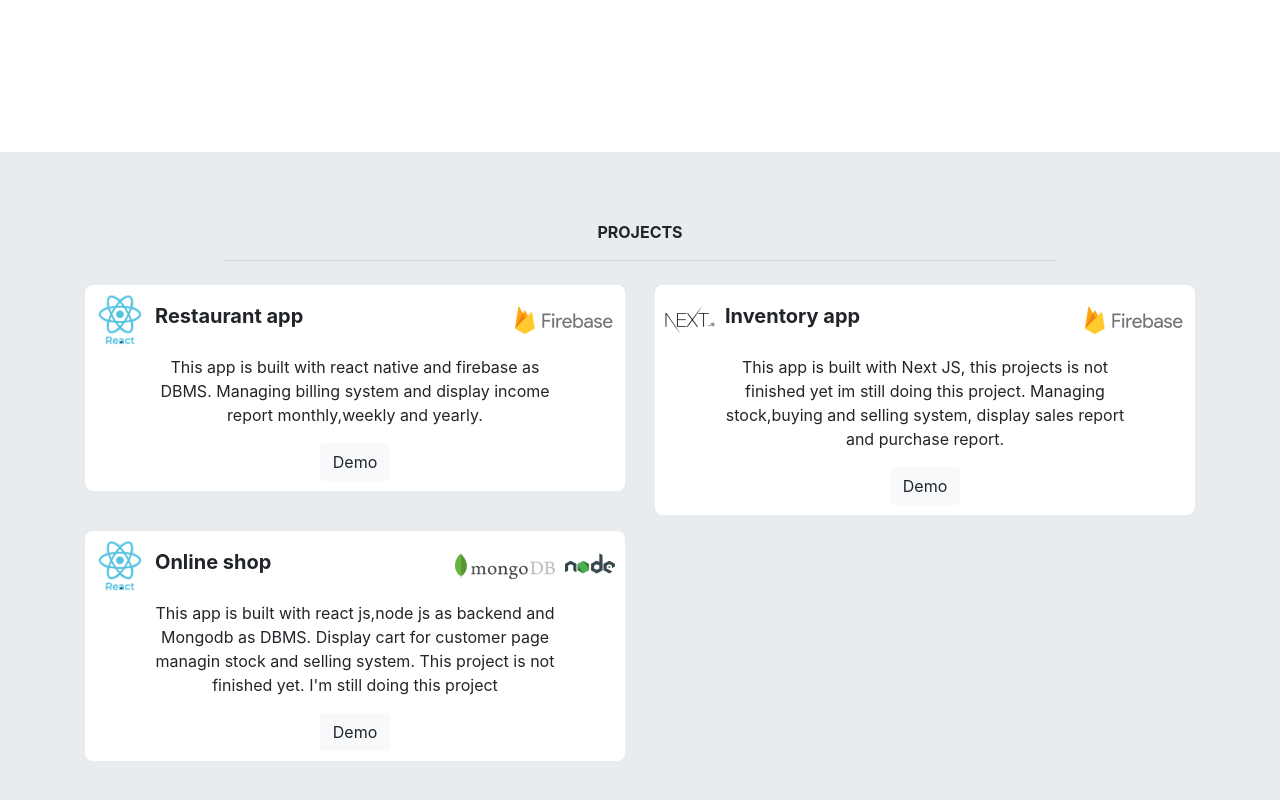
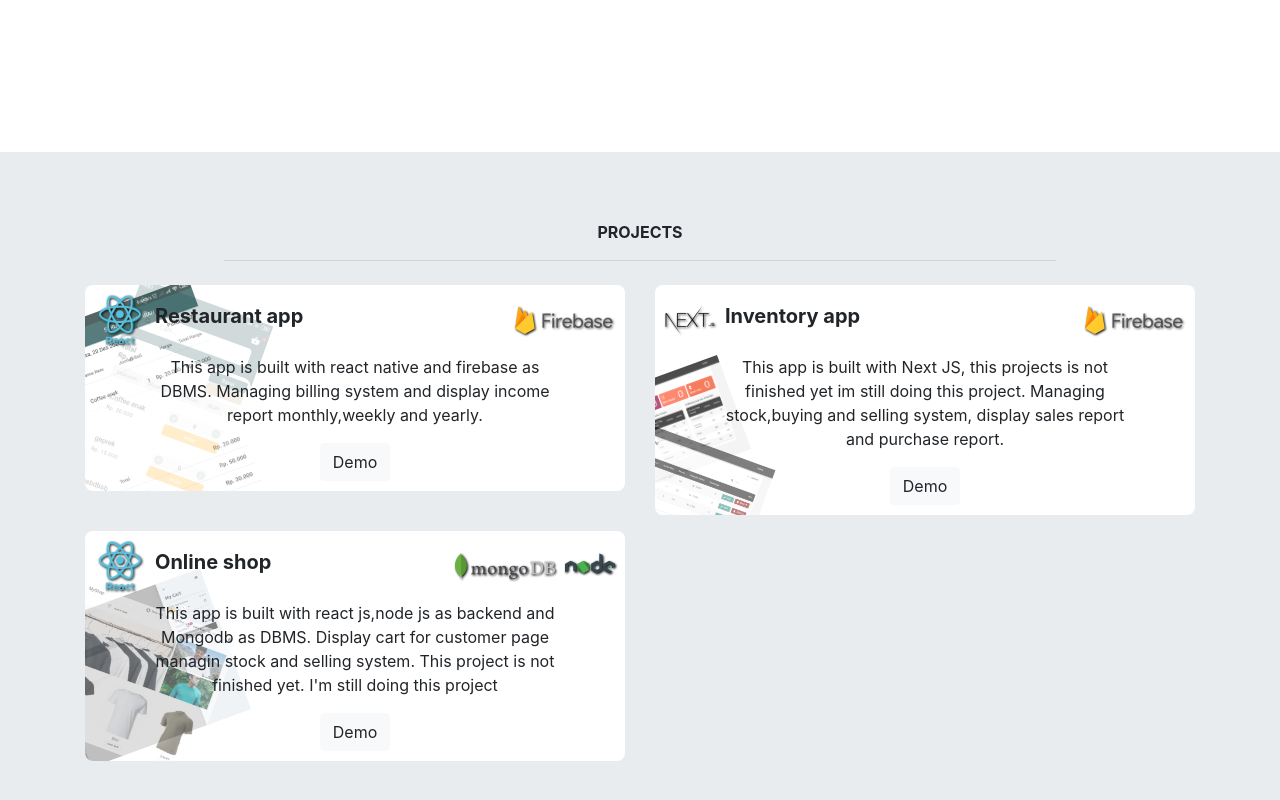
Before and after one commit to yeremiaChris/yeremiaChris.github.io, a plain HTML site: page index.html in a window 1280 px wide. Shown: the part 1536-2336 px from the top of the page. Drawn offline with nearby package versions, Linux system fonts and the light colour scheme.

Commit message:
- membuat gambar di projectnya

```diff
--- a/index.html
+++ b/index.html
@@ -24,7 +24,7 @@
     <!-- navbar -->
     <nav  class="navbar sticky-top navbar-expand-lg navbar-light bg-light shadow-sm p-2">
         <div id="home" class="container">
-            <a class="navbar-brand" >MyPortofolio</a>
+            <a class="navbar-brand" href="#home">MyPortofolio</a>
             <button class="navbar-toggler" type="button" data-toggle="collapse" data-target="#navbarNav"
                 aria-controls="navbarNav" aria-expanded="false" aria-label="Toggle navigation">
                 <span class="navbar-toggler-icon"></span>
@@ -132,7 +132,10 @@
             </div>
             <div class="row mb-3">
                 <div class="col-6 text-center">
-                   <div class="kotak satu">
+                    <div class="kotak satu">
+                        <img src="./gambar/jualDua.jpeg" class="gambarProjectSatu-1" alt="">
+                       <img src="./gambar/jual1.jpeg" class="gambarProjectSatu"  alt="">
+
                        <div class="dalamKotak">
                            <div style="display: flex; align-items: center;">
                                <div class="logo"></div>
@@ -144,12 +147,15 @@
                        </div>
                        <div class="keterangan">
                            <p>This app is built with react native and firebase as DBMS. Managing billing system and display income report monthly,weekly and yearly.</p>
+
                        </div>
                         <button type="button" class="btn btn-light">Demo</button>
                    </div>
                 </div>
                 <div class="col-6 text-center">
                    <div class="kotak satu">
+                    <img src="./gambar/inven1.png" class="gambarProjectDua-1" alt="">
+                    <img src="./gambar/inven2.png" class="gambarProjectDua" alt="">
                     <div class="dalamKotak">
                         <div style="display: flex; align-items: center;">
                             <div class="logo dua"></div>
@@ -169,6 +175,8 @@
             <div class="row">
                 <div class="col-6 text-center">
                     <div class="kotak satu">
+                        <img src="./gambar/online1.png" class="gambarProjectTiga-1" alt="">
+                        <img src="./gambar/online2.png" class="gambarProjectTiga" alt="">
                         <div class="dalamKotak">
                             <div style="display: flex; align-items: center;">
                                 <div class="logo"></div>
--- a/script.js
+++ b/script.js
@@ -1,6 +1,7 @@
 const anchor = document.querySelectorAll("ul li a");
+const logo = document.querySelector(".navbar-brand");
 const li = document.querySelectorAll("ul li");
-console.log(li);
+console.log(logo);
 for (const link of li) {
   link.addEventListener("click", function () {
     this.classList.add("active");
@@ -11,7 +12,16 @@ for (const link of li) {
     });
   });
 }
-
+logo.addEventListener("click", clickHandlerLogo);
+function clickHandlerLogo(e) {
+  e.preventDefault();
+  const href = this.getAttribute("href");
+  const offsetTop = document.querySelector(href).offsetTop;
+  scroll({
+    top: offsetTop,
+    behavior: "smooth",
+  });
+}
 for (const link of anchor) {
   link.addEventListener("click", clickHandler);
 }
--- a/styles.css
+++ b/styles.css
@@ -62,6 +62,8 @@ section {
   padding: 10px;
   cursor: pointer;
   transition: 0.8s;
+  overflow: hidden;
+  position: relative;
 }
 .kotak:hover {
   transform: scale(1.1);
@@ -70,6 +72,7 @@ section {
   display: flex;
   align-items: center;
   justify-content: space-between;
+  position: relative;
 }
 .dalamKotak h2 {
   font-size: 20px;
@@ -78,6 +81,7 @@ section {
 .keterangan {
   justify-content: center;
   display: flex;
+  position: relative;
 }
 .kotak .keterangan p {
   text-align: center;
@@ -91,6 +95,7 @@ section {
   background-position: center;
   background-size: cover;
   background-repeat: no-repeat;
+  filter: drop-shadow(1px 1px 1px black);
 }
 .logo.dua {
   background-image: url("./gambar/next.png");
@@ -118,3 +123,58 @@ section {
   display: flex;
   justify-content: flex-end;
 }
+.gambarProjectSatu {
+  position: absolute;
+  left: 10px;
+  width: 140px;
+  overflow: hidden;
+  opacity: 0.2;
+  transform: rotate(20deg);
+}
+.gambarProjectSatu-1 {
+  position: absolute;
+  left: 10px;
+  width: 140px;
+  overflow: hidden;
+  opacity: 0.7;
+  transform: rotate(-20deg);
+}
+.gambarProjectDua {
+  position: absolute;
+  left: -80px;
+  height: 100px;
+  bottom: -20px;
+  overflow: hidden;
+  opacity: 0.5;
+  transform: rotate(20deg);
+}
+.gambarProjectDua-1 {
+  position: absolute;
+  left: -80px;
+  bottom: 35px;
+  height: 100px;
+  overflow: hidden;
+  opacity: 0.7;
+  transform: rotate(-20deg);
+}
+.gambarProjectTiga {
+  position: absolute;
+  height: 150px;
+  left: -30px;
+  overflow: hidden;
+  opacity: 0.5;
+  bottom: 5px;
+  transform: rotate(20deg);
+}
+.gambarProjectTiga-1 {
+  position: absolute;
+  height: 150px;
+  overflow: hidden;
+  opacity: 0.5;
+  bottom: 5px;
+  left: -100px;
+  transform: rotate(-20deg);
+}
+.navbar-brand {
+  font-family: "Dosis", sans-serif;
+}
```
Also changed, not shown: gambar/inven1.png (added), gambar/inven2.png (added), gambar/jual1.jpeg (added), gambar/jualDua.jpeg (added), gambar/online1.png (added), gambar/online2.png (added).
